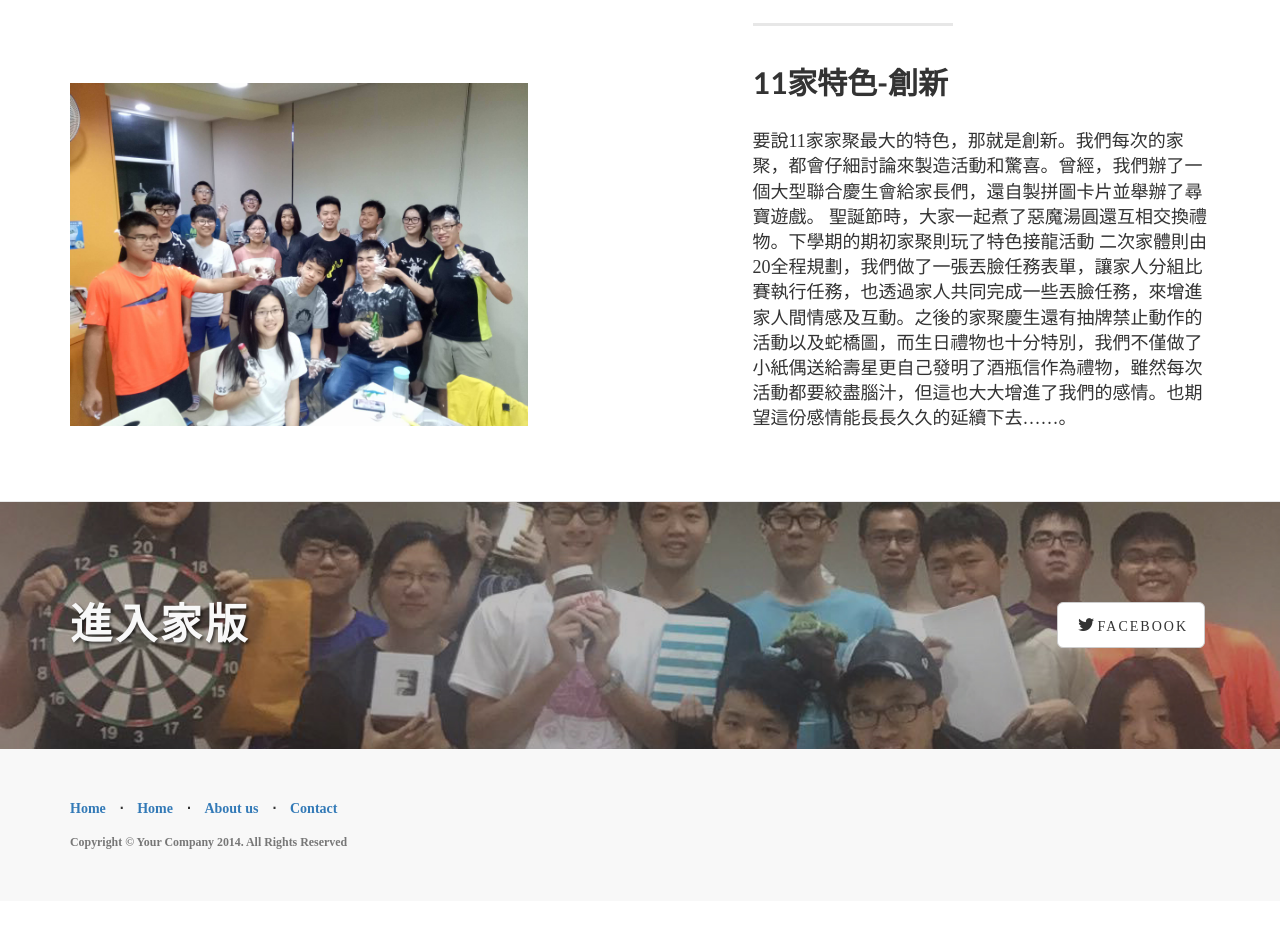
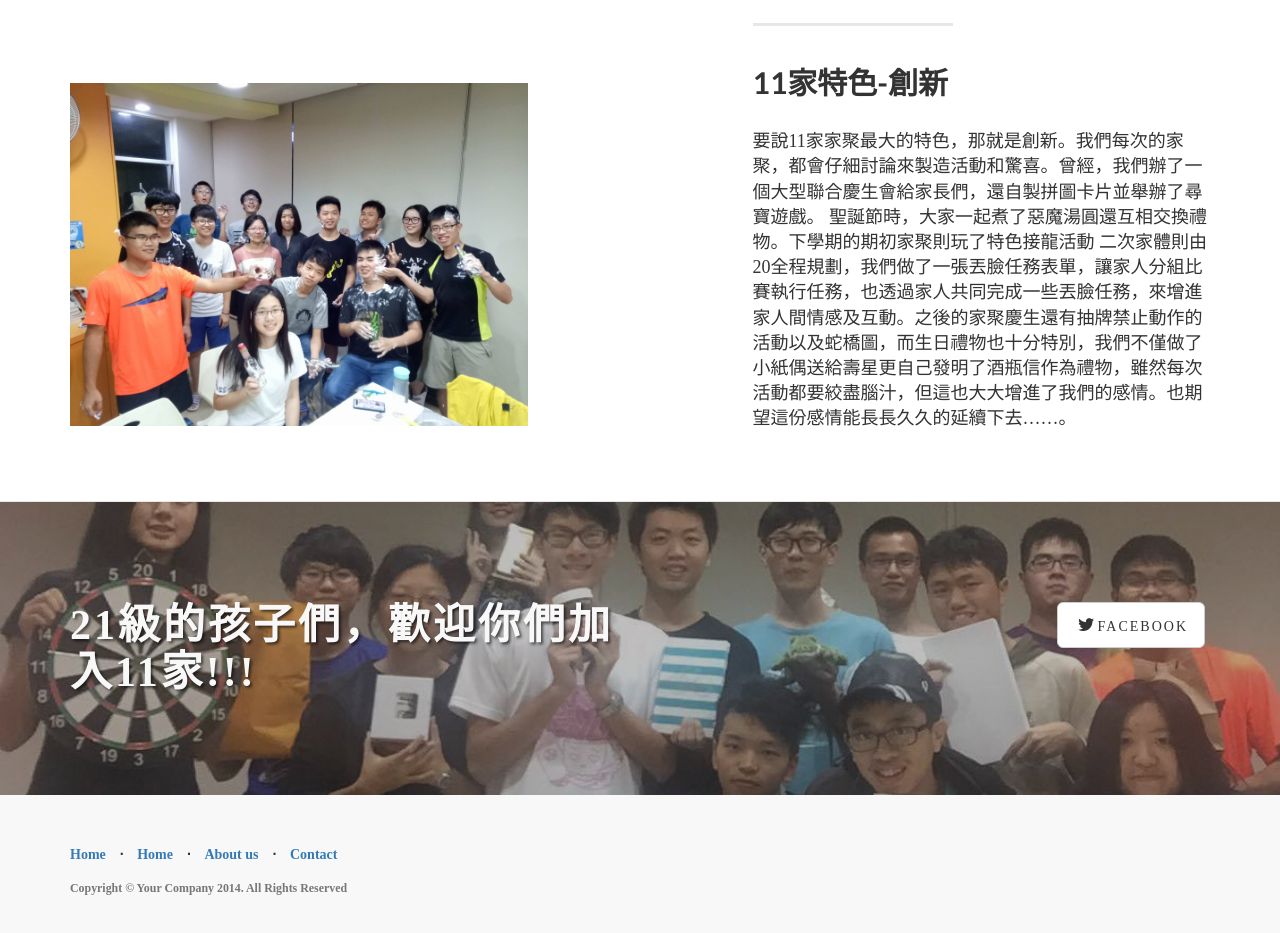
Before and after one commit to Oscar860601/home11page2, a plain HTML site: page index.html in a window 1280 px wide. Shown: the part 2371-3304 px from the top of the page. Before the commit the page ends 3272 px from the top, so only its background shows below. Drawn offline with Linux system fonts and the light colour scheme.

Commit message:
Update index.html

```diff
--- a/index.html
+++ b/index.html
@@ -197,7 +197,7 @@
 
             <div class="row">
                 <div class="col-lg-6">
-                    <h2 style="letter-spacing: 3px; font-family: 微軟正黑體;">進入家版</h2>
+                    <h2 style="letter-spacing: 3px; font-family: 微軟正黑體;">21級的孩子們，歡迎你們加入11家!!!</h2>
                 </div>
                 <div class="col-lg-6">
                     <ul class="list-inline banner-social-buttons">
```
